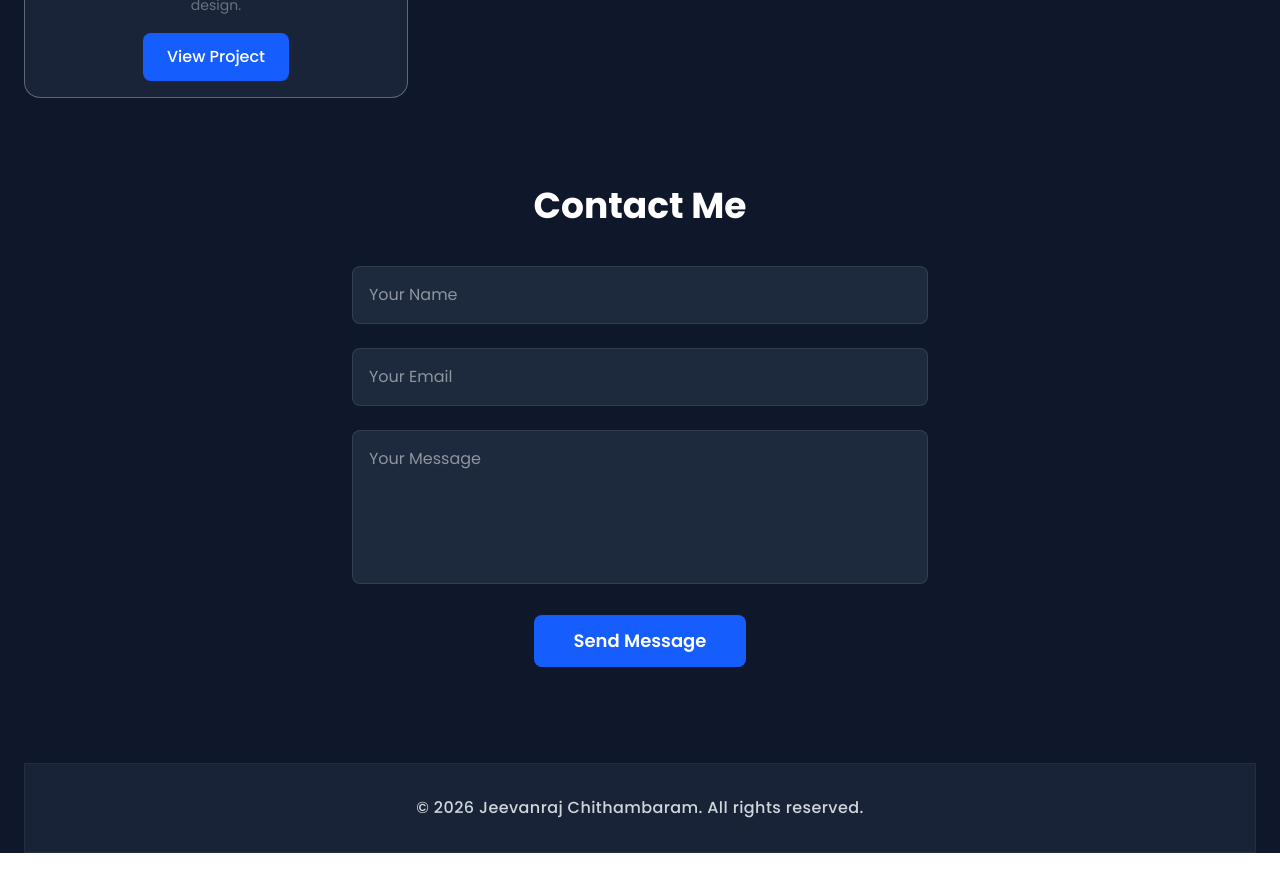
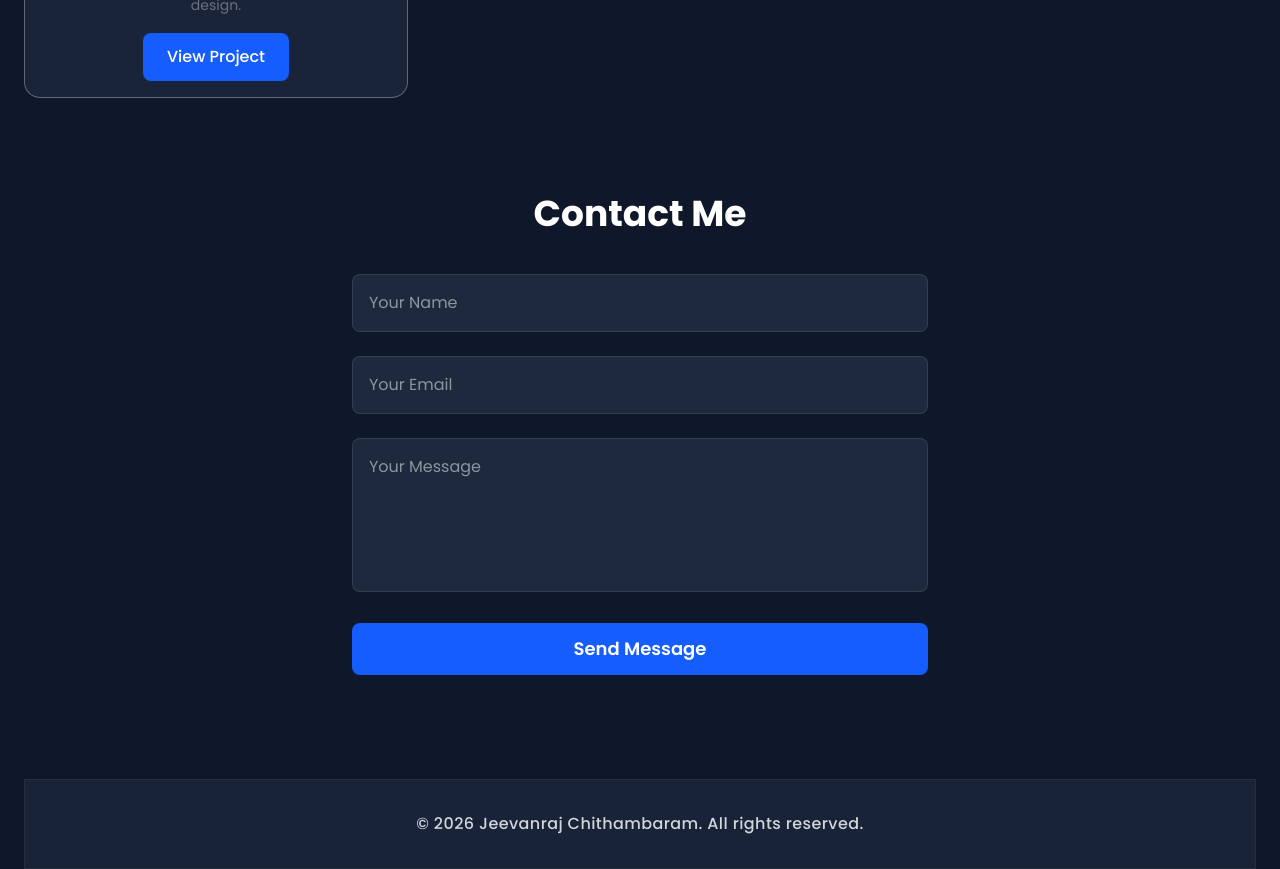
Before and after one commit to jeevanrajsurya/my-portfolio, a React (Vite) app: page / in a window 1280 px wide. Shown: the part 4400-5269 px from the top of the page. Built offline with nearby package versions, Linux system fonts and the light colour scheme.

Commit message:
Update Contact.jsx

```diff
--- a/src/components/Contact.jsx
+++ b/src/components/Contact.jsx
@@ -1,24 +1,54 @@
 import { motion } from "framer-motion"
-import contactImg from "../assets/contact.png"
+import { useState } from "react"
 
-/* ================= DYNAMIC DATA ================= */
 const contactData = {
   title: "Contact Me",
-  fields: [
-    { id: 1, type: "text", placeholder: "Your Name" },
-    { id: 2, type: "email", placeholder: "Your Email" },
-    { id: 3, type: "textarea", placeholder: "Your Message" },
-  ],
   buttonText: "Send Message",
-  image: contactImg,
 }
 
 const Contact = () => {
+  const [name, setName] = useState("")
+  const [email, setEmail] = useState("")
+  const [message, setMessage] = useState("")
+  const [error, setError] = useState("")
+
+  const handleSubmit = (e) => {
+    e.preventDefault()
+
+    // ✅ Basic Validation
+    if (!name || !email || !message) {
+      setError("Please fill all fields")
+      return
+    }
+
+    // ✅ Email Validation
+    const emailPattern = /^[^\s@]+@[^\s@]+\.[^\s@]+$/
+    if (!emailPattern.test(email)) {
+      setError("Enter a valid email address")
+      return
+    }
+
+    setError("")
+
+    // ✅ WhatsApp Message Format
+    const phoneNumber = "918778998453" // CHANGE TO YOUR NUMBER
+
+    const whatsappMessage = `Hello Jeevanraj! 👋%0A%0AName: ${name}%0AEmail: ${email}%0AMessage: ${message}`
+
+    // ✅ Open WhatsApp
+    window.open(`https://wa.me/${phoneNumber}?text=${whatsappMessage}`, "_blank")
+
+    // ✅ Reset Form
+    setName("")
+    setEmail("")
+    setMessage("")
+  }
+
   return (
-    <section id="Contact" className="w-full bg-slate-900 text-white py-8 sm:py-14">
-      <div className="max-w-6xl mx-auto px-4 sm:px-6 text-center">
+    <section id="Contact" className="w-full bg-slate-900 text-white py-10 sm:py-16">
+      <div className="max-w-5xl mx-auto px-4 sm:px-6 text-center">
 
-        {/* CENTER HEADING */}
+        {/* TITLE */}
         <motion.h2
           initial={{ opacity: 0, y: 20 }}
           whileInView={{ opacity: 1, y: 0 }}
@@ -29,61 +59,59 @@ const Contact = () => {
           {contactData.title}
         </motion.h2>
 
-        {/* IMAGE CENTER */}
-        {/* <motion.div
-          initial={{ opacity: 0, scale: 0.95 }}
-          whileInView={{ opacity: 1, scale: 1 }}
-          transition={{ duration: 0.7 }}
-          viewport={{ once: true }}
-          className="flex justify-center mb-12"
-        >
-          <motion.img
-            src={contactData.image}
-            alt="contact"
-            animate={{ y: [0, -12, 0] }}
-            transition={{ duration: 6, repeat: Infinity, ease: "easeInOut" }}
-            className="w-64 sm:w-80 md:w-96"
-          />
-        </motion.div> */}
-
-        {/* FORM CENTER */}
-        <motion.div
+        {/* FORM */}
+        <motion.form
+          onSubmit={handleSubmit}
           initial={{ opacity: 0, y: 30 }}
           whileInView={{ opacity: 1, y: 0 }}
           transition={{ duration: 0.7 }}
           viewport={{ once: true }}
-          className="flex justify-center"
+          className="space-y-6 max-w-xl mx-auto"
         >
-          <form className="space-y-6 w-full max-w-xl">
 
-            {contactData.fields.map((field) =>
-              field.type === "textarea" ? (
+          {/* ERROR MESSAGE */}
+          {error && (
+            <p className="text-red-500 text-sm font-medium">
+              {error}
+            </p>
+          )}
+
+          {/* NAME */}
+          <input
+            type="text"
+            placeholder="Your Name"
+            value={name}
+            onChange={(e) => setName(e.target.value)}
+            className="w-full bg-slate-800 text-white p-4 rounded-lg border border-white/10 focus:outline-none focus:border-blue-500 transition"
+          />
+
+          {/* EMAIL */}
+          <input
+            type="email"
+            placeholder="Your Email"
+            value={email}
+            onChange={(e) => setEmail(e.target.value)}
+            className="w-full bg-slate-800 text-white p-4 rounded-lg border border-white/10 focus:outline-none focus:border-blue-500 transition"
+          />
+
+          {/* MESSAGE */}
           <textarea
-                  key={field.id}
-                  placeholder={field.placeholder}
+            placeholder="Your Message"
             rows="5"
+            value={message}
+            onChange={(e) => setMessage(e.target.value)}
             className="w-full bg-slate-800 text-white p-4 rounded-lg border border-white/10 focus:outline-none focus:border-blue-500 transition resize-none"
           />
-              ) : (
-                <input
-                  key={field.id}
-                  type={field.type}
-                  placeholder={field.placeholder}
-                  className="w-full bg-slate-800 text-white p-4 rounded-lg border border-white/10 focus:outline-none focus:border-blue-500 transition"
-                />
-              )
-            )}
 
           {/* BUTTON */}
           <button
             type="submit"
-              className="bg-blue-600 hover:bg-blue-700 transition px-10 py-3 rounded-lg font-semibold text-lg w-full sm:w-auto"
+            className="bg-blue-600 hover:bg-blue-700 transition px-10 py-3 rounded-lg font-semibold text-lg w-full"
           >
             {contactData.buttonText}
           </button>
 
-          </form>
-        </motion.div>
+        </motion.form>
 
       </div>
     </section>
```
Lines whose indentation alone changed are shown as unchanged.
